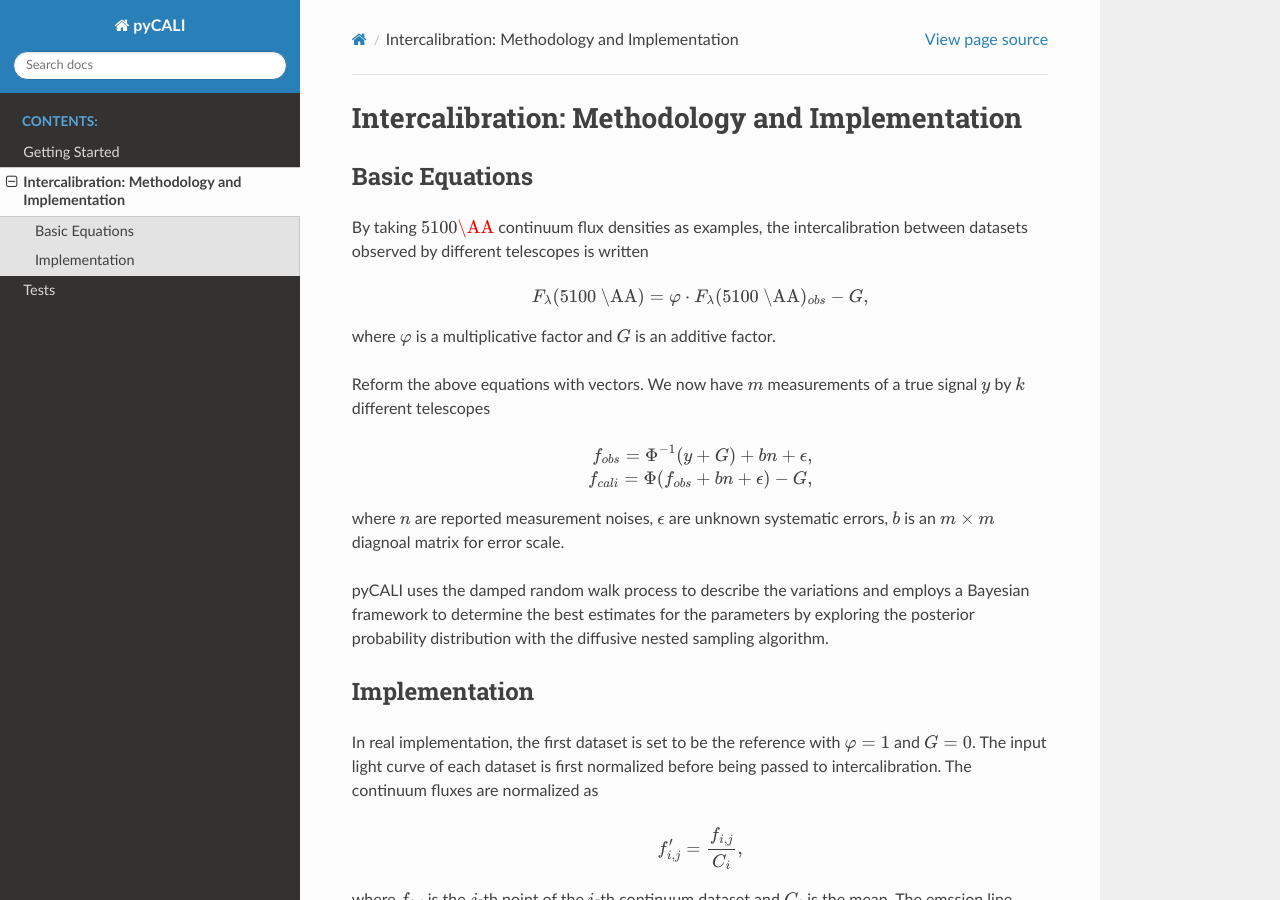
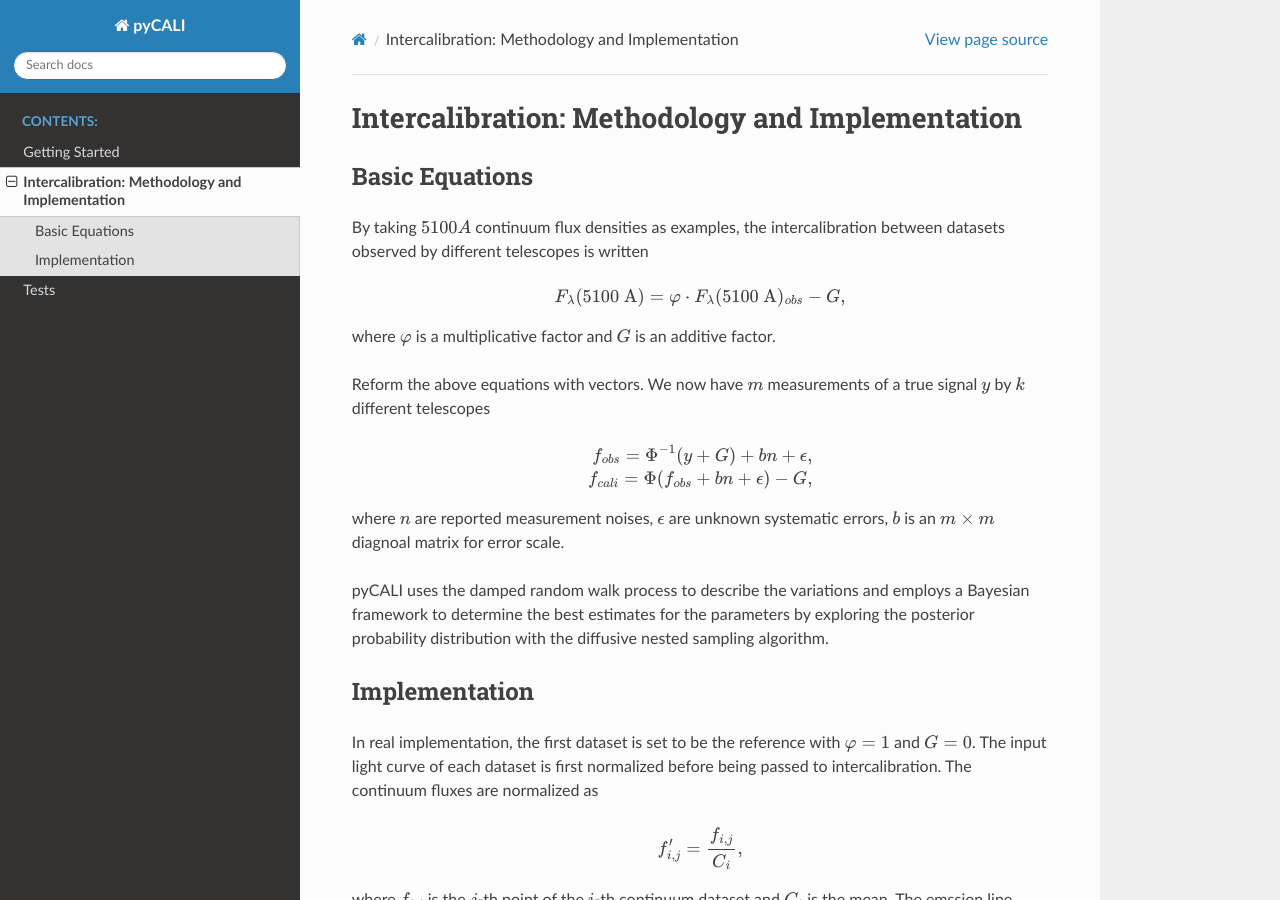
Before and after one commit to LiyrAstroph/PyCALI, a Sphinx documentation site: the page built from docs/intercali.rst, in a window 1280 px wide and 900 px high. Built offline with Sphinx 7.4.7 and the Read the Docs theme 2.0.0, drawn with Linux system fonts in a browser that asks for light colours.

Commit message:
update docs.

```diff
--- a/docs/intercali.rst
+++ b/docs/intercali.rst
@@ -4,12 +4,12 @@ Intercalibration: Methodology and Implementation
 
 Basic Equations
 ===============
-By taking :math:`5100\AA` continuum flux densities as examples, the intercalibration between datasets observed
+By taking :math:`5100A` continuum flux densities as examples, the intercalibration between datasets observed
 by different telescopes is written
 
 .. math::
 
-  F_\lambda (5100~\text{\AA}) = \varphi \cdot F_\lambda (5100~\text{\AA})_{obs} - G,
+  F_\lambda (5100~\text{A}) = \varphi \cdot F_\lambda (5100~\text{A})_{obs} - G,
 
 where :math:`\varphi` is a multiplicative factor and :math:`G` is an additive factor.
 
```
Also changed, not shown: docs/getting_started.rst (+24 -30 lines).
